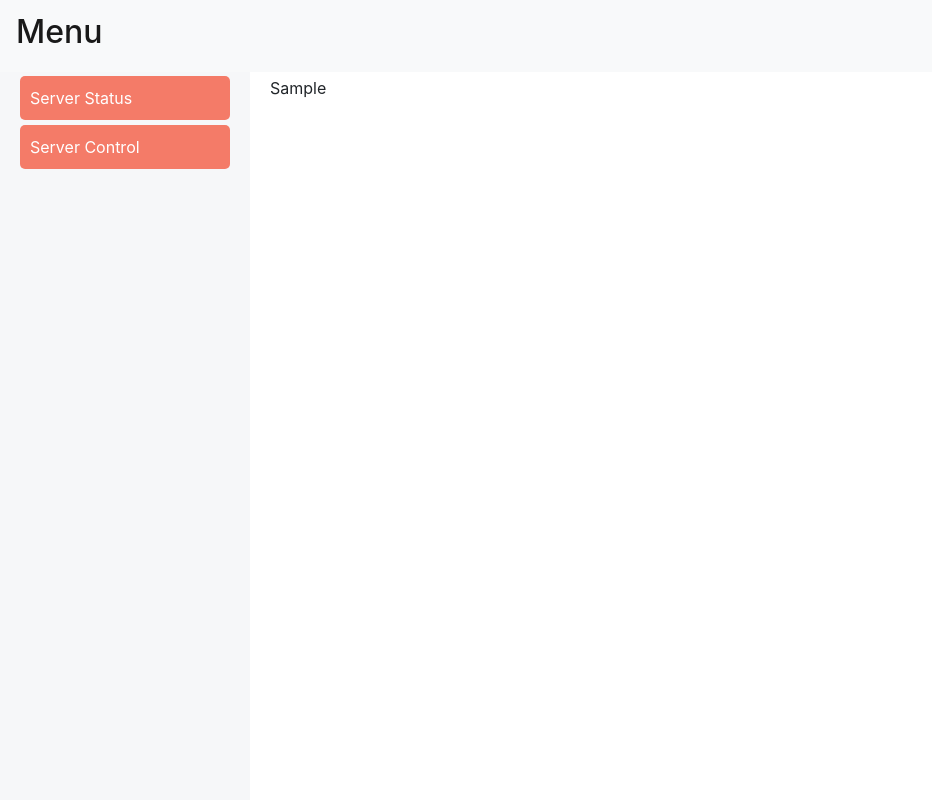
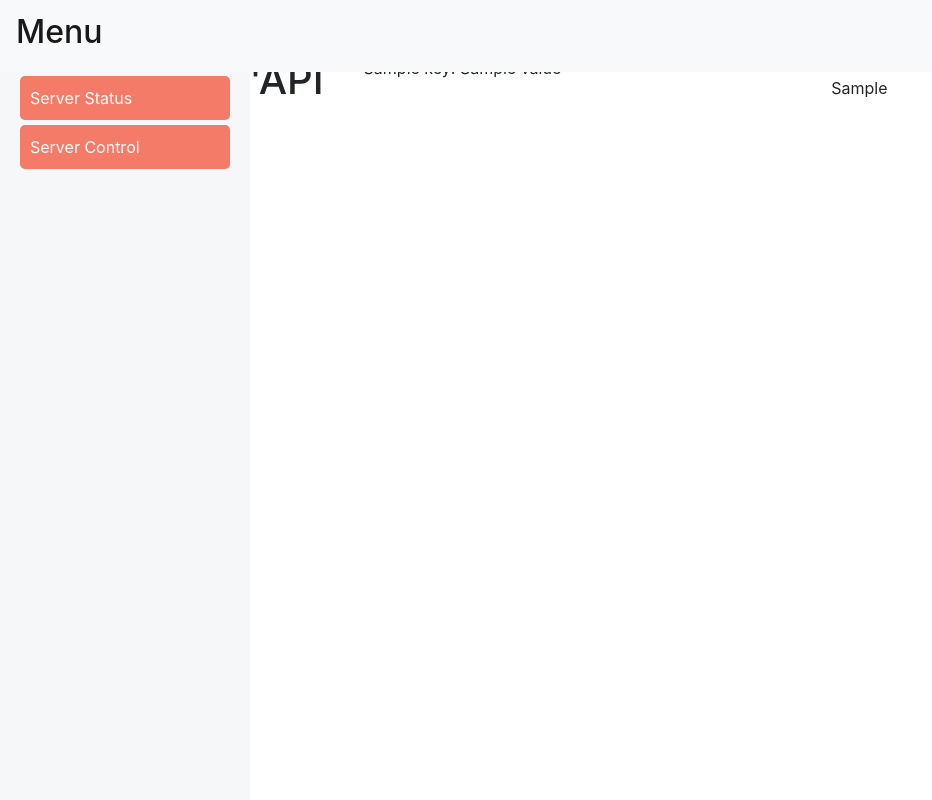
Before and after one commit to AureleZAK/Fise2_InterfaceAdmin_Agent, a Django app: template mydashboard/dashboard/templates/dashboard/pie_chart.html in a window 1280 px wide. Shown: the whole page, without its empty margins (0-932 px from the left). Run offline with Django 5.2, Linux system fonts and the light colour scheme; the template is opened without the code that fills it: most values are stand-ins (such as "Sample title", 1, 10 or a date in 2020); parts of the project's set-up code (start-up, migrations or seed data) failed here and were passed over; some libraries are stand-ins or nearby versions.

Commit message:
conflits

```diff
--- a/mydashboard/dashboard/templates/dashboard/pie_chart.html
+++ b/mydashboard/dashboard/templates/dashboard/pie_chart.html
@@ -65,6 +65,19 @@
       </ul>
     </nav>
   </div>
+  <!-- templates/votre_template.html -->
+  <h1>Données de l'API</h1>
+
+  {% if api_data %}
+  <ul>
+    {% for key, value in api_data.items %}
+    <li>{{ key }}: {{ value }}</li>
+    {% endfor %}
+  </ul>
+  {% else %}
+  <p>Aucune donnée disponible pour le moment.</p>
+  {% endif %}
+
 
   <!-- Main content -->
   <div id="content">
--- a/mydashboard/dashboard/urls.py
+++ b/mydashboard/dashboard/urls.py
@@ -1,10 +1,13 @@
 # dashboard/urls.py
 
 from django.urls import path
-from .views import my_view, pie_chart, dashboard, home
+from .views import my_view, pie_chart, dashboard, home, get_api_data
+from django.urls import path
+
 
 urlpatterns = [
     path('pie_chart/', pie_chart, name='pie_chart'),
     path('home/', home, name='home' ),
+    path('get_api_data/', get_api_data, name='get_api_data'),
     # autres patterns d'URL ici
 ]
```
Also changed, not shown: mydashboard/dashboard/views.py (+21 -5 lines).
